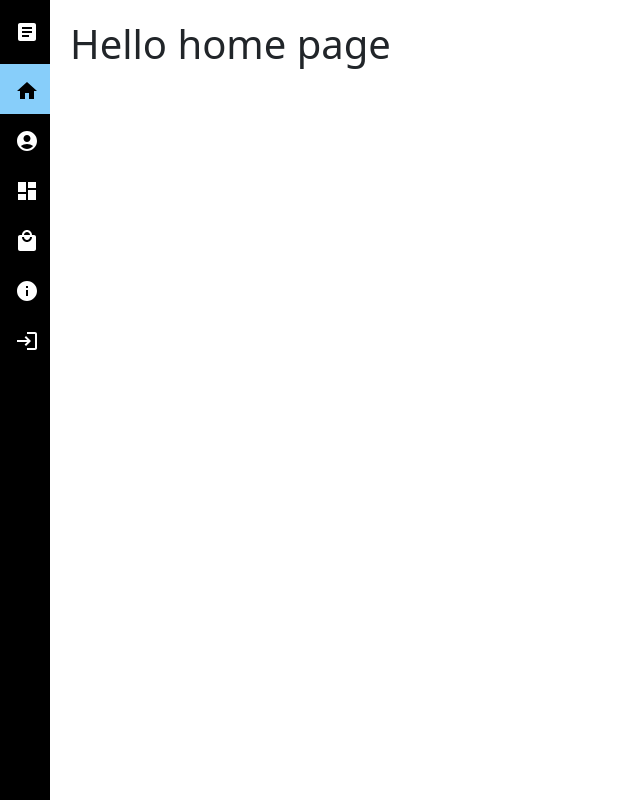
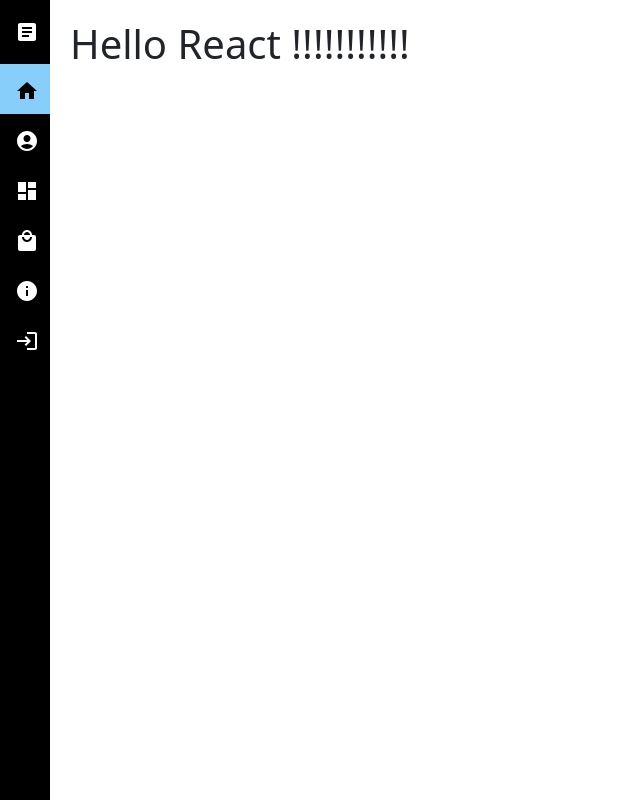
Before and after one commit to mahipalsinghsodha/PesonalE-com, a React (Create React App) app in the folder client/: page / in a window 1280 px wide. Shown: the whole page, without its empty margins (0-640 px from the left). Built offline with nearby package versions, Linux system fonts and the light colour scheme.

Commit message:
Checking the pr

```diff
--- a/client/src/pages/Home.jsx
+++ b/client/src/pages/Home.jsx
@@ -3,7 +3,7 @@
 const Home = () => {
   return (
     <>
-      <h1>Hello home page</h1>
+      <h1>Hello React !!!!!!!!!!!</h1>
     </>
   );
 };
```
